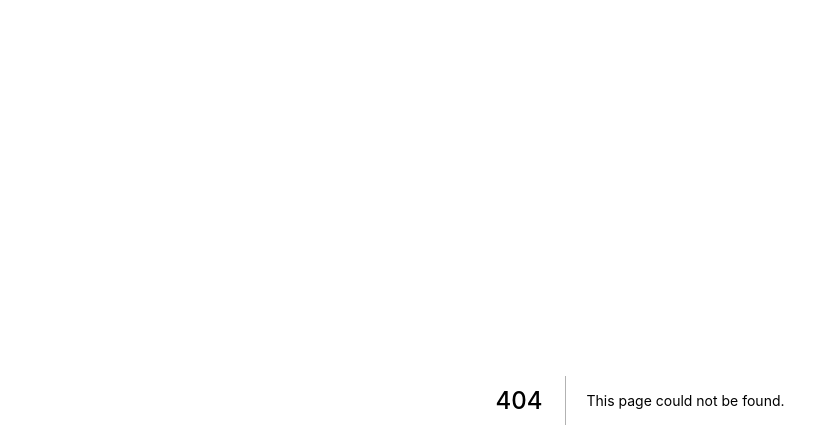
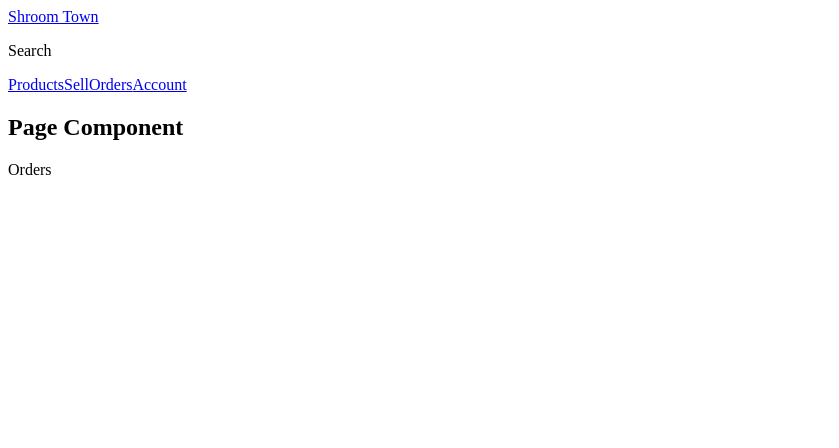
Before and after one commit to moonwizard69/shroom-town, a Next.js app in the folder frontend/: page /orders in a window 1280 px wide. Before the commit this address had no page. Shown: the top 448 px of the page, without its empty margins (0-839 px from the left). Built offline with nearby package versions, Linux system fonts and the light colour scheme.

Commit message:
Adding main directory of pages and first pass navigation

```diff
--- /dev/null
+++ b/frontend/components/Header.js
@@ -0,0 +1,16 @@
+import Link from 'next/link';
+import Nav from './Nav';
+
+export default function Header() {
+  return (
+    <header>
+      <div className="bar">
+        <Link href="/">Shroom Town</Link>
+      </div>
+      <div className="sub-bar">
+        <p>Search</p>
+      </div>
+      <Nav />
+    </header>
+  );
+}
--- /dev/null
+++ b/frontend/components/Nav.js
@@ -0,0 +1,12 @@
+import Link from 'next/link';
+
+export default function Nav() {
+  return (
+    <nav>
+      <Link href="products">Products</Link>
+      <Link href="sell">Sell</Link>
+      <Link href="orders">Orders</Link>
+      <Link href="account">Account</Link>
+    </nav>
+  );
+}
--- /dev/null
+++ b/frontend/components/Page.js
@@ -0,0 +1,18 @@
+import PropTypes from 'prop-types';
+import Header from './Header';
+
+export default function Page({ children, cool }) {
+  return (
+    <div>
+      <Header />
+      <h2>Page Component</h2>
+      <h3>{cool}</h3>
+      {children}
+    </div>
+  );
+}
+
+Page.propTypes = {
+  cool: PropTypes.string,
+  children: PropTypes.any,
+};
--- /dev/null
+++ b/frontend/pages/_app.js
@@ -0,0 +1,9 @@
+import Page from '../components/Page';
+// We use this to control things higher than our page component
+export default function MyApp({ Component, pageProps }) {
+  return (
+    <Page>
+      <Component {...pageProps} />
+    </Page>
+  );
+}
--- /dev/null
+++ b/frontend/pages/_document.js
@@ -0,0 +1,16 @@
+// Using this for custom HTML attributes as well as putting CSS in the head!
+import Document, { Html, Head, NextScript, Main } from 'next/document';
+
+export default class MyDocument extends Document {
+  render() {
+    return (
+      <Html>
+        {/* <Head></Head> */}
+        <body>
+          <Main />
+          <NextScript />
+        </body>
+      </Html>
+    );
+  }
+}
--- /dev/null
+++ b/frontend/pages/orders.js
@@ -0,0 +1,3 @@
+export default function OrdersPage() {
+  return <p>Orders</p>;
+}
--- /dev/null
+++ b/frontend/pages/products.js
@@ -0,0 +1,3 @@
+export default function ProductsPage() {
+  return <p>Products</p>;
+}
--- /dev/null
+++ b/frontend/pages/sell.js
@@ -0,0 +1,3 @@
+export default function SellPage() {
+  return <p>Sell</p>;
+}
```
Also changed, not shown: frontend/pages/account.js (added, +7 -0 lines), frontend/pages/index.js (+2 -6 lines).
